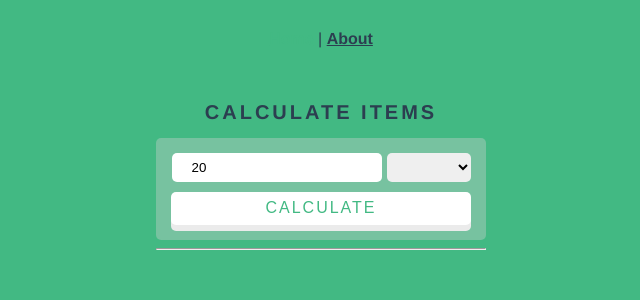
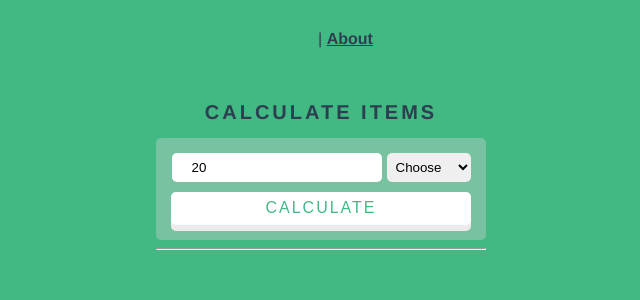
Before and after one commit to ThibaudTurlan/app_weight_calculator, a Vue app: page / in a window 1280 px wide. Shown: the top 300 px of the page, without its empty margins (319-959 px from the left). Built offline with nearby package versions, Linux system fonts and the light colour scheme.

Commit message:
fix: Set default value to option select menu

```diff
--- a/src/components/WeightCalculator.vue
+++ b/src/components/WeightCalculator.vue
@@ -3,8 +3,8 @@
     <h1>calculate items</h1>
     <form action="" method="POST">
       <input type="text" name="charge" v-model="charge" id="charge" placeholder="value" />
-      <select name="pets" v-model="percent" id="select-items" >
-        <option value="" selected disabled hidden>Choose</option>
+      <select name="pets" v-model="selected" id="select-items" >
+        <option value="Choose" selected disabled hidden>Choose</option>
         <option value="0.70" >70%</option>
         <option value="0.75">75%</option>
         <option value="0.80">80%</option>
@@ -33,7 +33,7 @@ export default {
   data() {
     return {
       charge: 20,
-      percent: 0,
+      selected: 'Choose',
       listResult: [],
       percentArray: [0.6, 0.65, 0.7, 0.75, 0.8, 0.85, 0.9, 0.95, 1],
     };
@@ -41,14 +41,16 @@ export default {
   methods: {
     weightCalc() {
       this.listResult = [];
-      if (this.percent > 0) {
+      if (this.selected > 0) {
         this.percentArray.forEach((items) => {
-          let weight = parseInt((this.charge * items) / this.percent);
+          let weight = parseInt((this.charge * items) / this.selected);
 
           this.listResult.push({weight, items});
           // console.log(items + " " + weight);
         });
 
+      } else {
+        console.log(this.selected, 'no');
       }
     },
   },
@@ -72,7 +74,6 @@ h1 {
 
 form {
   border-radius: 5px;
-  /* background-color: #dd6662; */
   background-color: #77c2a0;
   padding: 15px;
 }
@@ -98,17 +99,14 @@ select:focus{
   outline: none;
 }
 
-select::after{
+/* select::after{
   background: rgb(206, 206, 206);
   border: 2px solid green;
-}
-select::after, select:hover::after, select:hover {
-  /* background: red;
-  color: green; */
-}
-.no-pointer-events select:after {
+} */
+
+/* .no-pointer-events select:after {
   content: none;
-}
+} */
 
 ul {
   list-style-type: none;
```
